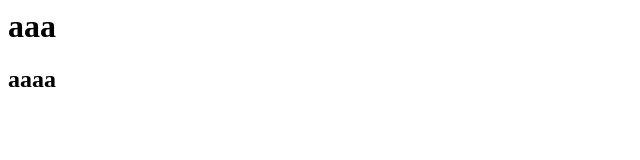
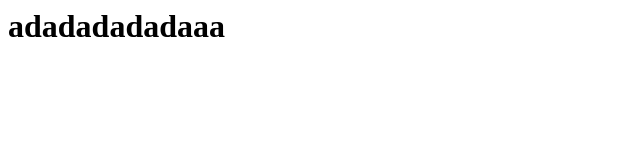
Before and after one commit to MateusRamos8/git-testes, a plain HTML site: page index.html in a window 1280 px wide. Shown: the whole page, without its empty margins (0-640 px from the left). Drawn offline with Linux system fonts and the light colour scheme.

Commit message:
index alterado, readme excluido e a.txt add

```diff
--- a/index.html
+++ b/index.html
@@ -1,2 +1 @@
-<h1>aaa</h1>
-<h2>aaaa</h2>
+<h1>adadadadadaaa</h1>
```
Also changed, not shown: a.txt (added), readme.txt (deleted).
